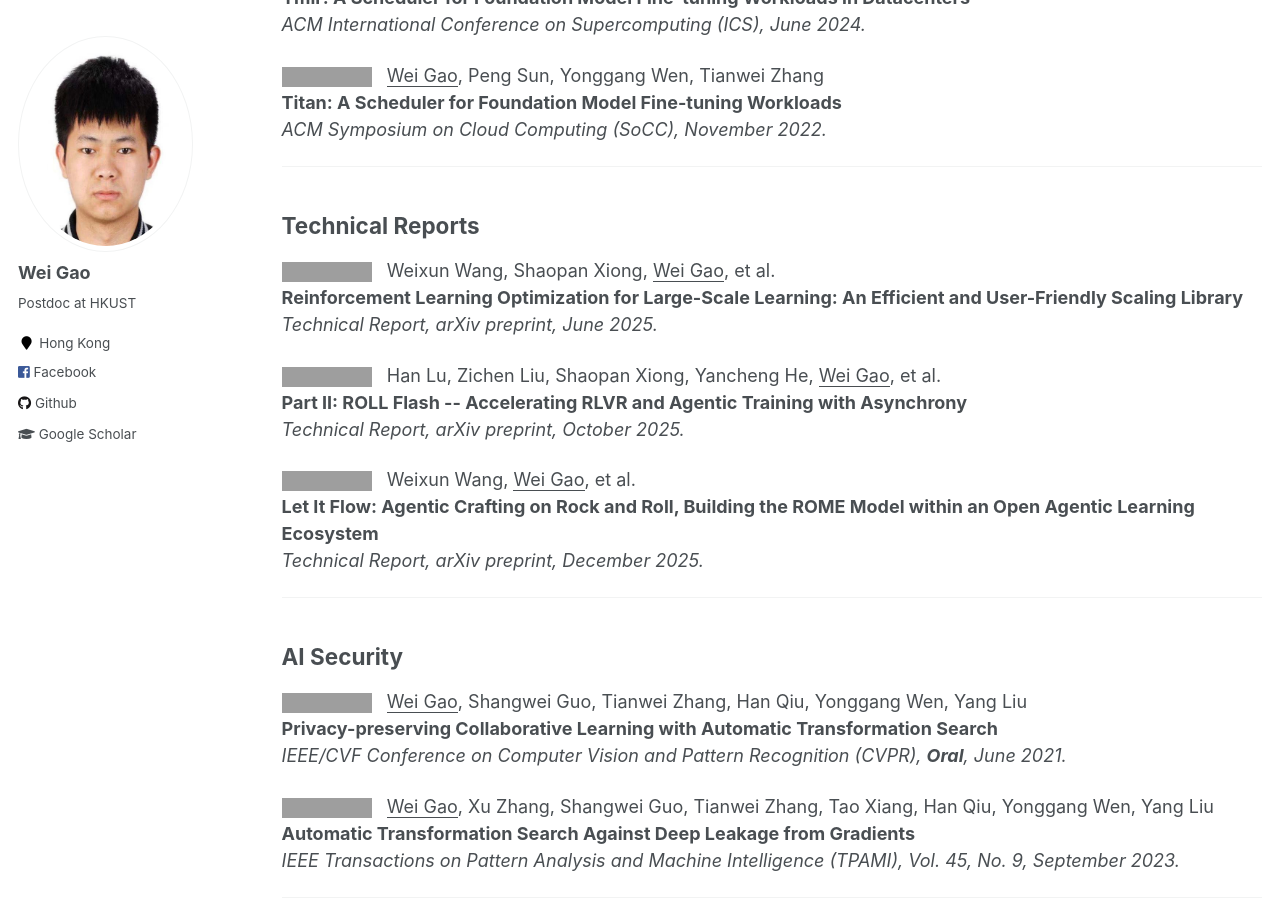
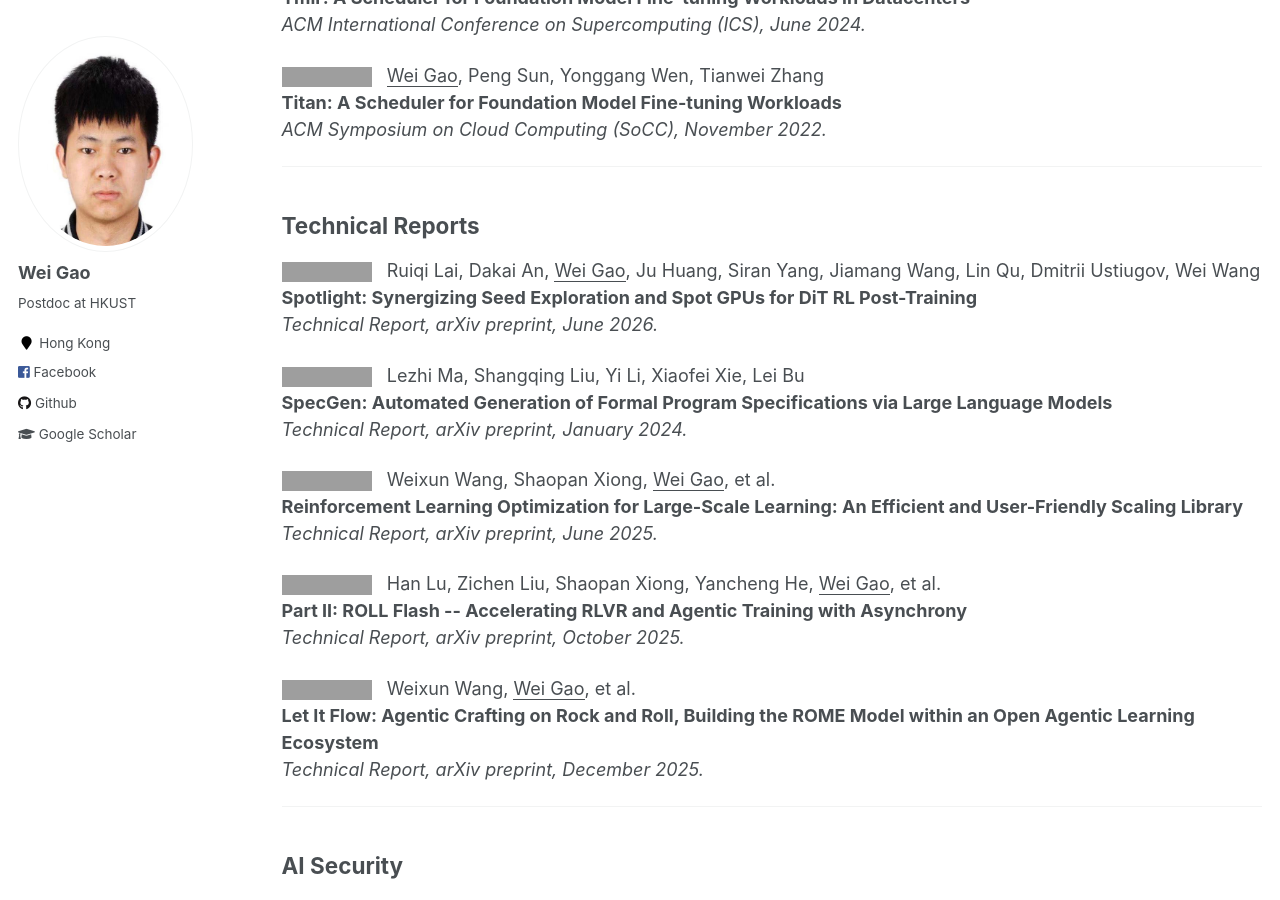
Before and after one commit to gaow0007/gaow0007.github.io, a Jekyll site: the page built from _pages/publications.md, in a window 1280 px wide and 900 px high, scrolled down 1682 px. Built offline with Jekyll 4.4.1, drawn with Linux system fonts in a browser that asks for light colours; grey boxes are pictures that could not be loaded.

Commit message:
Add Spotlight and SpecGen preprints
- Add Spotlight (arXiv:2606.19004) and SpecGen (arXiv:2401.08807) to news
- Add both papers to Technical Reports section on publications page

🤖 Generated with [Qoder][https://qoder.com]

```diff
--- a/_pages/publications.md
+++ b/_pages/publications.md
@@ -124,6 +124,22 @@ You can also find my articles on <u><a href="{{author.googlescholar}}">my Google
 ## Technical Reports
 
 <p>
+  <a href="https://arxiv.org/abs/2606.19004"><img src="https://img.shields.io/badge/arXiv-2606.19004-b31b1b?style=flat-square&logo=arxiv" alt="arXiv"/></a>
+  &nbsp;
+  Ruiqi Lai, Dakai An, <u>Wei Gao</u>, Ju Huang, Siran Yang, Jiamang Wang, Lin Qu, Dmitrii Ustiugov, Wei Wang<br/>
+  <strong>Spotlight: Synergizing Seed Exploration and Spot GPUs for DiT RL Post-Training</strong><br/>
+  <em>Technical Report, arXiv preprint, June 2026.</em>
+</p>
+
+<p>
+  <a href="https://arxiv.org/abs/2401.08807"><img src="https://img.shields.io/badge/arXiv-2401.08807-b31b1b?style=flat-square&logo=arxiv" alt="arXiv"/></a>
+  &nbsp;
+  Lezhi Ma, Shangqing Liu, Yi Li, Xiaofei Xie, Lei Bu<br/>
+  <strong>SpecGen: Automated Generation of Formal Program Specifications via Large Language Models</strong><br/>
+  <em>Technical Report, arXiv preprint, January 2024.</em>
+</p>
+
+<p>
   <a href="https://arxiv.org/abs/2506.06122"><img src="https://img.shields.io/badge/arXiv-2506.06122-b31b1b?style=flat-square&logo=arxiv" alt="arXiv"/></a>
   &nbsp;
   Weixun Wang, Shaopan Xiong, <u>Wei Gao</u>, et al.<br/>
```
Also changed, not shown: _pages/about.md (+2 -0 lines).
